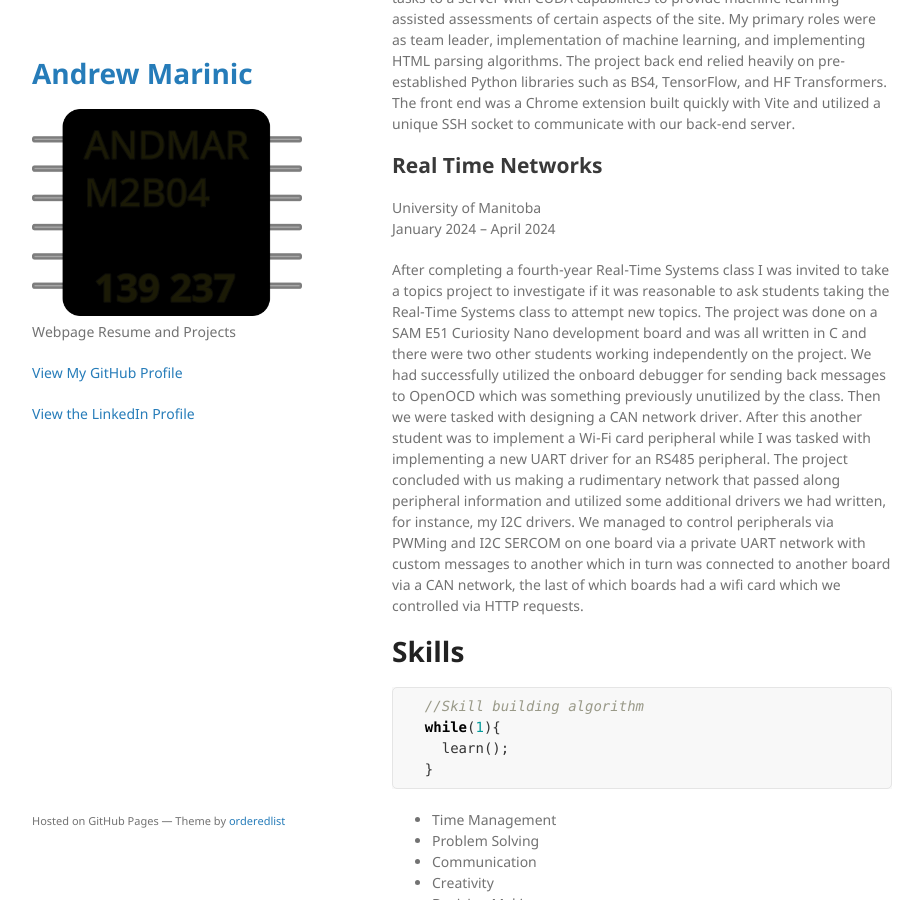
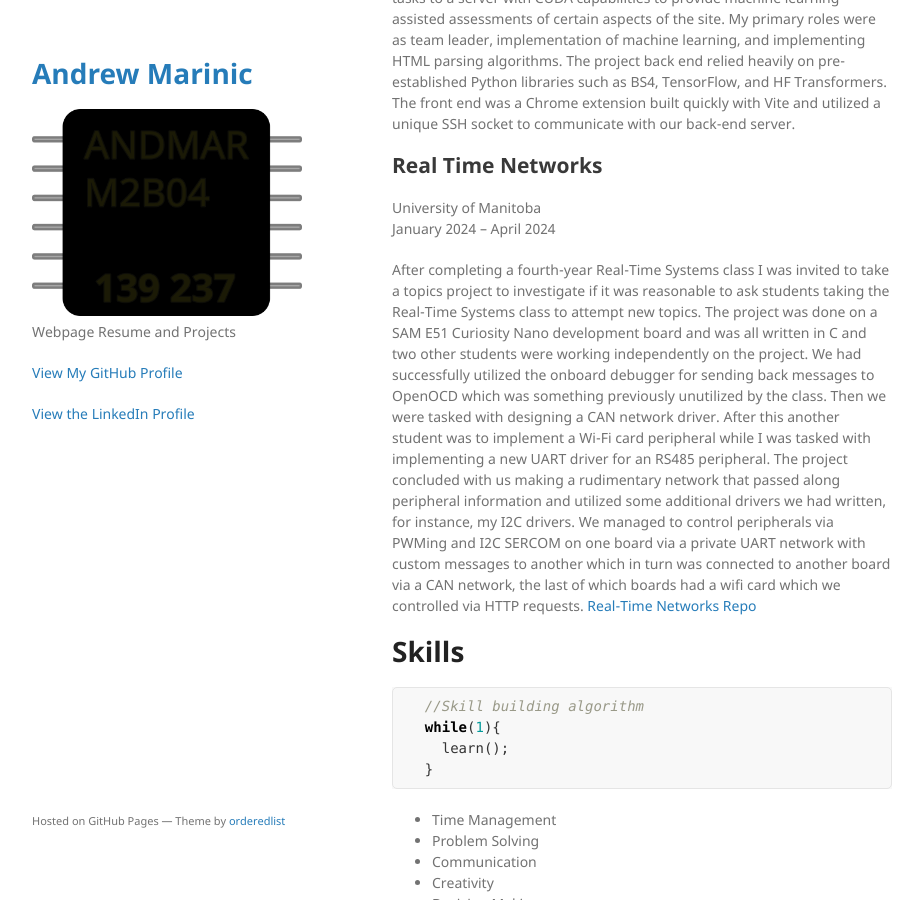
Before and after one commit to AMarinic92/AMarinic92.github.io, a Jekyll site: the page built from index.md, in a window 1280 px wide and 900 px high, scrolled down 1301 px. Shown: the whole window, without its empty margins (178-1101 px from the left). Built offline with Jekyll 4.4.1, drawn with Linux system fonts in a browser that asks for light colours; our own code applies the rules of GitHub Pages for plain Markdown files.

Commit message:
Update index.md

```diff
--- a/index.md
+++ b/index.md
@@ -43,7 +43,7 @@ A proof-of-concept project was designed alongside advice and consultation from t
 University of Manitoba
 January 2024 – April 2024
 
-After completing a fourth-year Real-Time Systems class I was invited to take a topics project to investigate if it was reasonable to ask students taking the Real-Time Systems class to attempt new topics. The project was done on a SAM E51 Curiosity Nano development board and was all written in C and there were two other students working independently on the project. We had successfully utilized the onboard debugger for sending back messages to OpenOCD which was something previously unutilized by the class. Then we were tasked with designing a CAN network driver. After this another student was to implement a Wi-Fi card peripheral while I was tasked with implementing a new UART driver for an RS485 peripheral. The project concluded with us making a rudimentary network that passed along peripheral information and utilized some additional drivers we had written, for instance, my I2C drivers. We managed to control peripherals via PWMing and I2C SERCOM on one board via a private UART network with custom messages to another which in turn was connected to another board via a CAN network, the last of which boards had a wifi card which we controlled via HTTP requests.
+After completing a fourth-year Real-Time Systems class I was invited to take a topics project to investigate if it was reasonable to ask students taking the Real-Time Systems class to attempt new topics. The project was done on a SAM E51 Curiosity Nano development board and was all written in C and two other students were working independently on the project. We had successfully utilized the onboard debugger for sending back messages to OpenOCD which was something previously unutilized by the class. Then we were tasked with designing a CAN network driver. After this another student was to implement a Wi-Fi card peripheral while I was tasked with implementing a new UART driver for an RS485 peripheral. The project concluded with us making a rudimentary network that passed along peripheral information and utilized some additional drivers we had written, for instance, my I2C drivers. We managed to control peripherals via PWMing and I2C SERCOM on one board via a private UART network with custom messages to another which in turn was connected to another board via a CAN network, the last of which boards had a wifi card which we controlled via HTTP requests. [Real-Time Networks Repo](https://github.com/University-of-Manitoba-Computer-Science/RealTimeNetworking)
 
 # Skills
 
```
